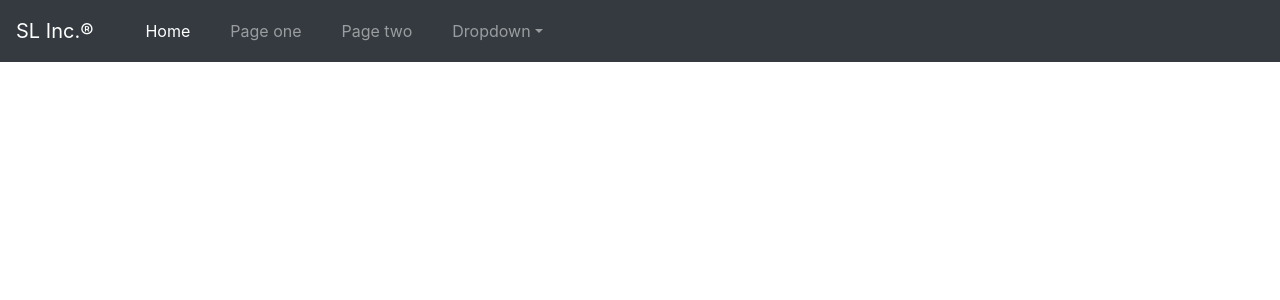
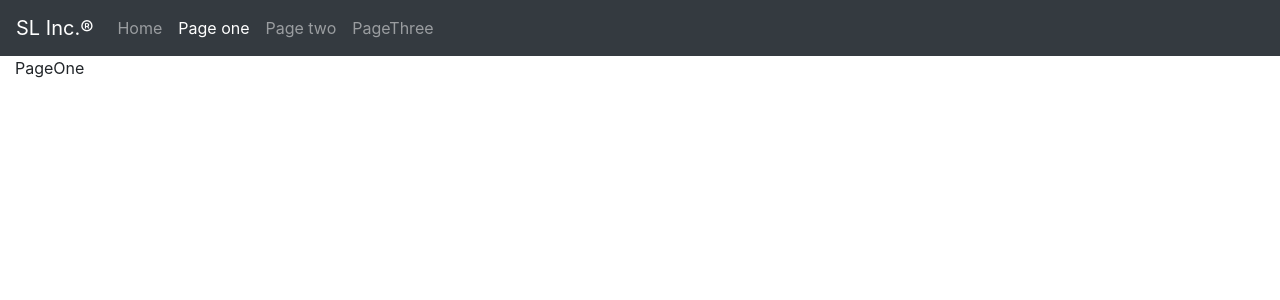
Before and after one commit to stefan22/practreact, a React (Create React App) app: page /page-one in a window 1280 px wide. Shown: the top 300 px of the page. Built offline with nearby package versions, Linux system fonts and the light colour scheme.

Commit message:
[routes]&components

```diff
--- a/package.json
+++ b/package.json
@@ -9,6 +9,7 @@
     "popper.js": "^1.14.7",
     "react": "^16.8.5",
     "react-dom": "^16.8.5",
+    "react-router-dom": "^5.0.0",
     "react-scripts": "2.1.8"
   },
   "scripts": {
--- a/src/App.js
+++ b/src/App.js
@@ -1,16 +1,35 @@
 import React, { Component } from 'react';
 import './scss/App.scss';
 import Navigation from './components/Navigation';
+import {Route, Switch} from 'react-router-dom';
+import PageOne from './components/pages/PageOne';
+import PageTwo from './components/pages/PageTwo';
+import PageThree from './components/pages/PageThree';
+import Dashboard from './components/pages/Dashboard';
+import Company from './components/pages/Company';
 
 class App extends Component {
+
   render() {
     return (
-      <div className="App">
-        <header className="App-header">
-          <Navigation />
-
-        </header>
-      </div>
+        <div className='page-wrapper'>
+          <div className='main-navigation'>
+            <Navigation removeActiveShow={this.removeActiveShow} />
+          </div>
+          <div className='container-fluid'>
+            <div className='row'>
+              <div className='main-wrapper col-12'>
+                <Switch>
+                  <Route path="/" exact={true} component={Dashboard} />
+                  <Route path="/about-us" component={Company} />
+                  <Route path="/page-one" component={PageOne} />
+                  <Route path="/page-two" component={PageTwo} />
+                  <Route path="/page-three" component={PageThree} />
+                </Switch>
+              </div>
+            </div>
+          </div>
+        </div>
     );
   }
 }
--- a/src/components/Navigation.js
+++ b/src/components/Navigation.js
@@ -1,14 +1,16 @@
+//import 'bootstrap/dist/js/bootstrap.bundle.min';
 import React from 'react';
 import '../scss/navigation.scss';
 import {navigation} from '../data/navdata';
+import {NavLink} from 'react-router-dom';
 
 
-const Navigation = () => {
+const Navigation = (props) => {
   const {label0,label1,label2,label3,label4,label5,label6,label7} = navigation;
 
   return (
 
-    <nav className='topnav navbar navbar-expand-lg navbar-dark bg-dark'>
+    <nav className='navbar navbar-expand-lg navbar-dark bg-dark'>
       <a className='navbar-brand'
          href={label0.linkUrl}>{label0.name}
       </a>
@@ -21,43 +23,40 @@ const Navigation = () => {
       <div className='collapse navbar-collapse' id='navbarSupportedContent'>
         <ul className='navbar-nav mr-auto'>
 
-          <li className='nav-item active'>
-            <a className='nav-link'
-               href={label1.linkUrl}>{label1.name}
-               <span className='sr-only'>(current)</span></a>
+          <li className='nav-item'>
+            <NavLink to={label1.linkUrl} className='nav-link'
+               activeClassName='is-active' exact={true}
+               >
+               {label1.name}
+               <span className='sr-only'>(current)</span>
+            </NavLink>
           </li>
 
           <li className='nav-item'>
-            <a className='nav-link'
-               href={label2.linkUrl}>{label2.name}
-            </a>
+            <NavLink to={label2.linkUrl} className='nav-link'
+               activeClassName='is-active'
+               >
+               {label2.name}
+            </NavLink>
           </li>
 
           <li className='nav-item'>
-            <a className='nav-link'
-               href={label3.linkUrl}>{label3.name}
-            </a>
+            <NavLink to={label3.linkUrl} className='nav-link'
+               activeClassName='is-active'
+               >
+               {label3.name}
+            </NavLink>
           </li>
 
-          <li className='nav-item dropdown'>
-            <a className='nav-link dropdown-toggle'
-               href={label4.linkUrl} id='navbarDropdown'
-               role='button' data-toggle='dropdown' aria-haspopup='true' aria-expanded='false'>
-              {label4.name}
-            </a>
-            <div className='dropdown-menu' aria-labelledby='navbarDropdown'>
-              <a className='dropdown-item'
-                 href={label5.linkUrl}>{label5.name}
-              </a>
-              <a className='dropdown-item'
-                 href={label6.linkUrl}>{label6.name}
-              </a>
-              <div className='dropdown-divider'></div>
-              <a className='dropdown-item'
-                 href={label7.linkUrl}>{label7.name}
-              </a>
-            </div>
+          <li className='nav-item'>
+            <NavLink to={label4.linkUrl} className='nav-link'
+               activeClassName='is-active'
+               >
+               {label4.name}
+            </NavLink>
           </li>
+
+
 
         </ul>
       </div>
--- /dev/null
+++ b/src/components/pages/Company.js
@@ -0,0 +1,15 @@
+//company is comp and aboutus is the url
+import React, {Component} from 'react';
+
+class Company extends Component {
+  render() {
+    return (
+      <div>
+        Company
+      </div>
+    );
+  }
+}
+
+
+export default Company;
--- /dev/null
+++ b/src/components/pages/Dashboard.js
@@ -0,0 +1,14 @@
+import React, {Component} from 'react';
+
+class Dashboard extends Component {
+  render() {
+    return (
+      <div>
+        Dashboard
+      </div>
+    );
+  }
+}
+
+
+export default Dashboard;
--- /dev/null
+++ b/src/components/pages/PageOne.js
@@ -0,0 +1,14 @@
+import React, {Component} from 'react';
+
+class PageOne extends Component {
+  render() {
+    return (
+      <div>
+        PageOne
+      </div>
+    );
+  }
+}
+
+
+export default PageOne;
--- /dev/null
+++ b/src/components/pages/PageThree.js
@@ -0,0 +1,14 @@
+import React, {Component} from 'react';
+
+class PageThree extends Component {
+  render() {
+    return (
+      <div>
+        PageThree
+      </div>
+    );
+  }
+}
+
+
+export default PageThree;
--- /dev/null
+++ b/src/components/pages/PageTwo.js
@@ -0,0 +1,14 @@
+import React, {Component} from 'react';
+
+class PageTwo extends Component {
+  render() {
+    return (
+      <div>
+        PageTwo
+      </div>
+    );
+  }
+}
+
+
+export default PageTwo;
--- a/src/data/navdata.js
+++ b/src/data/navdata.js
@@ -1,34 +1,22 @@
 export const navigation =
   {
-    label0: {
-      name:'SL Inc.®', linkUrl: '/about'
+    label0: {//company
+      name:'SL Inc.®', linkUrl: '/about-us'
     },
 
-    label1: {
+    label1: {//home
       name: 'Home', linkUrl: '/'
     },
 
-    label2: {
-      name:'Page one', linkUrl: '/pageone'
+    label2: {//pageOne
+      name:'Page one', linkUrl: '/page-one'
     },
 
-    label3: {
-      name: 'Page two', linkUrl: '/pagetwo'
+    label3: {//pageTwo
+      name: 'Page two', linkUrl: '/page-two'
     },
 
-    label4: {
-      name: 'Dropdown', linkUrl: '/#'
-    },
-
-    label5: {
-      name: 'Action1', linkUrl: '/#Action1'
-    },
-
-    label6: {
-      name: 'Action2', linkUrl: '/#Action2'
-    },
-
-    label7: {
-      name: 'Action3', linkUrl: '/#Action3'
-    },
+    label4: {//pageThree
+      name: 'PageThree', linkUrl: '/page-three'
+    }
   };
--- a/src/index.js
+++ b/src/index.js
@@ -3,10 +3,13 @@ import './index.scss';
 import React from 'react';
 import ReactDOM from 'react-dom';
 import App from './App';
+import {BrowserRouter} from 'react-router-dom';
 import * as serviceWorker from './serviceWorker';
 
 ReactDOM.render(
-  <App />,
+  <BrowserRouter>
+     <App />
+  </BrowserRouter>,
   document.getElementById('root')
 );
 
--- a/src/scss/navigation.scss
+++ b/src/scss/navigation.scss
@@ -1,25 +1,35 @@
 
-.topnav {
-  .navbar-brand {
-    margin-right:2rem;
+// .topnav {
+//   .navbar-brand {
+//     margin-right:2rem;
+//   }
+
+//   ul {
+//     list-style: none;
+//     margin: 0;
+//     padding: 0;
+
+//     display: flex;
+//     justify-content: center;
+//   }
+
+//   li {
+//     margin: 3px 12px;
+//   }
+
+//   a {
+//     text-decoration: none;
+//   }
+
+
+//  }
+
+.navbar-dark .navbar-nav {
+  .nav-link {
+    &.is-active {
+      color: #fff;
+    }
+
   }
 
-  ul {
-    list-style: none;
-    margin: 0;
-    padding: 0;
-
-    display: flex;
-    justify-content: center;
-  }
-
-  li {
-    margin: 3px 12px;
-  }
-
-  a {
-    text-decoration: none;
-  }
-
-
- }
+}
```
Also changed, not shown: 1 other file (tests, documents, lock files or other folders).
